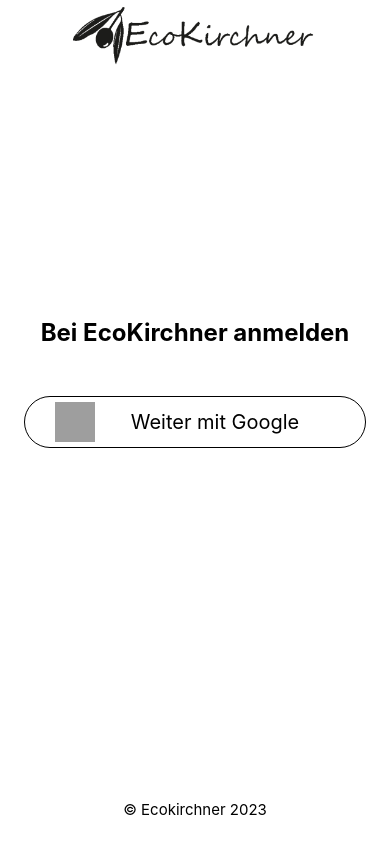
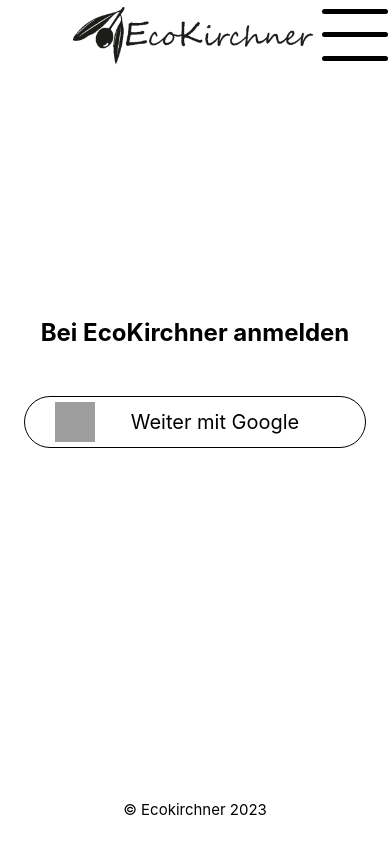
Before and after one commit to marcelkv/EcoKirchner, a Vue app: page /#/login in a window 390 px wide. Built offline with nearby package versions, Linux system fonts and the light colour scheme; no server answers; grey boxes are pictures that could not be loaded.

Commit message:
Added Hamburger Button

```diff
--- /dev/null
+++ b/src/components/HamburgerComponent.vue
@@ -0,0 +1,65 @@
+<script lang="ts">
+import { defineComponent, ref } from "vue";
+
+export default defineComponent({
+  props: {},
+  setup(props, context) {
+    let isOpen = ref(false);
+
+    function onClick(): void {
+      isOpen.value = !isOpen.value;
+      context.emit("hamburger-changed", isOpen.value);
+    }
+    return {
+      isOpen,
+      onClick,
+    };
+  },
+});
+</script>
+
+<template>
+  <div class="hamburger" v-bind:class="{ isOpen: isOpen }" v-on:click="onClick">
+    <div class="line"></div>
+    <div class="line"></div>
+    <div class="line"></div>
+  </div>
+</template>
+
+<style scoped lang="less">
+.hamburger {
+  position: relative;
+  width: 100%;
+  height: 100%;
+  cursor: pointer;
+  display: flex;
+  flex-direction: column;
+  align-items: center;
+  justify-content: space-around;
+
+  .line {
+    height: 5px;
+    width: calc(100% - 4px);
+    border-radius: 4px;
+    background-color: black;
+    opacity: 1;
+    left: 0;
+    transform: rotate(0deg);
+    transition: 0.25s ease-in-out;
+    transform-origin: left center;
+  }
+
+  &.isOpen > .line:nth-child(1) {
+    transform: rotate(45deg);
+  }
+
+  &.isOpen > .line:nth-child(2) {
+    width: 0;
+    opacity: 0;
+  }
+
+  &.isOpen > .line:nth-child(3) {
+    transform: rotate(-45deg);
+  }
+}
+</style>
--- a/src/components/HeaderComponent.vue
+++ b/src/components/HeaderComponent.vue
@@ -1,10 +1,20 @@
 <script lang="ts">
 import { defineComponent } from "vue";
+import HamburgerComponent from "@/components/HamburgerComponent.vue";
 
 export default defineComponent({
   name: "HeaderComponent",
+  components: { HamburgerComponent },
   props: {
     msg: String,
+  },
+  setup() {
+    function onHamburgerChanged(state: boolean): void {
+      console.log("menu open: " + state);
+    }
+    return {
+      onHamburgerChanged,
+    };
   },
 });
 </script>
@@ -18,16 +28,18 @@ export default defineComponent({
         alt="Ecokirchner logo"
       />
     </div>
+    <HamburgerComponent v-on:hamburger-changed="onHamburgerChanged" />
   </div>
 </template>
 
 <style scoped lang="less">
 .header {
+  position: relative;
   min-height: var(--headerHeight);
   max-height: var(--headerHeight);
   background-color: var(--headerColor);
   display: flex;
-  flex-direction: row;
+  flex-direction: row-reverse;
 
   .logoSmall {
     flex: 1;
@@ -42,5 +54,10 @@ export default defineComponent({
       object-fit: contain;
     }
   }
+
+  .hamburger {
+    position: absolute;
+    width: var(--headerHeight);
+  }
 }
 </style>
--- a/src/components/LogInComponent.vue
+++ b/src/components/LogInComponent.vue
@@ -1,11 +1,11 @@
 <script lang="ts">
 import { IClientService } from "@/common/client-service.interface";
-import { inject, onMounted, ref } from "vue";
+import { defineComponent, inject, onMounted, ref } from "vue";
 import { useRouter } from "vue-router";
 import ButtonComponent from "@/components/ButtonComponent.vue";
 import SpinnerComponent from "@/components/SpinnerComponent.vue";
 
-export default {
+export default defineComponent({
   components: { SpinnerComponent, ButtonComponent },
   setup() {
     const clientService = inject<IClientService>("clientService");
@@ -48,7 +48,7 @@ export default {
       onClickSignOut,
     };
   },
-};
+});
 </script>
 
 <template>
```
